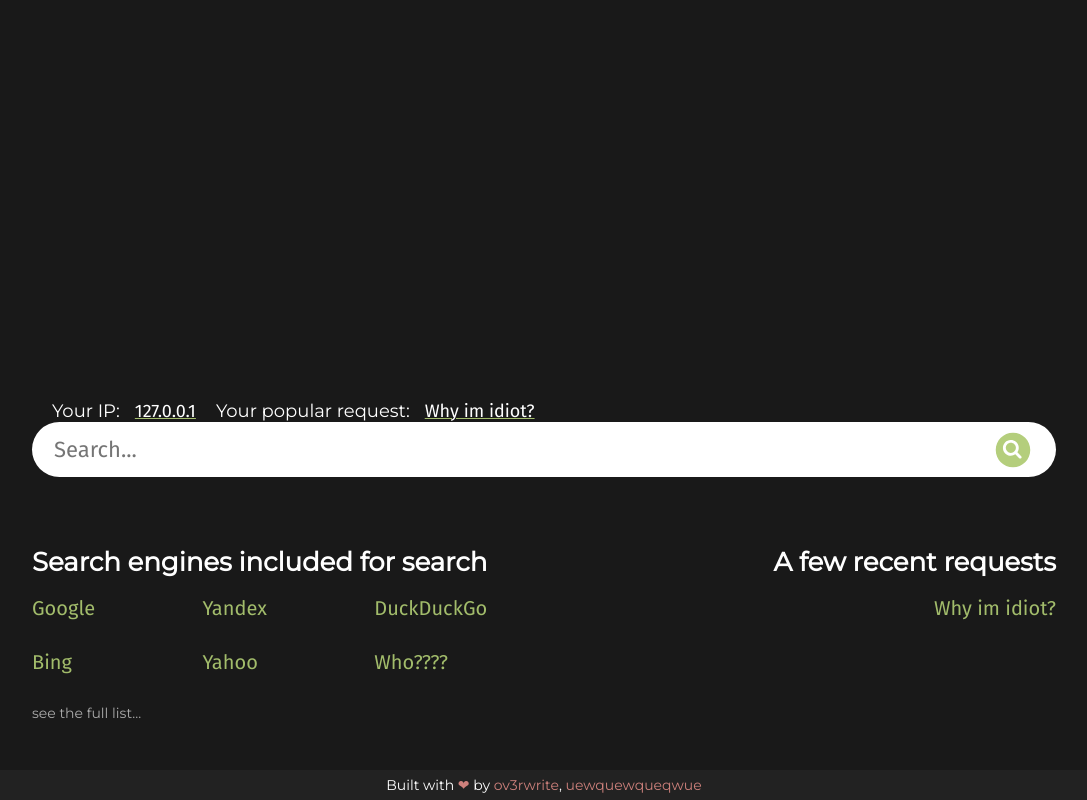
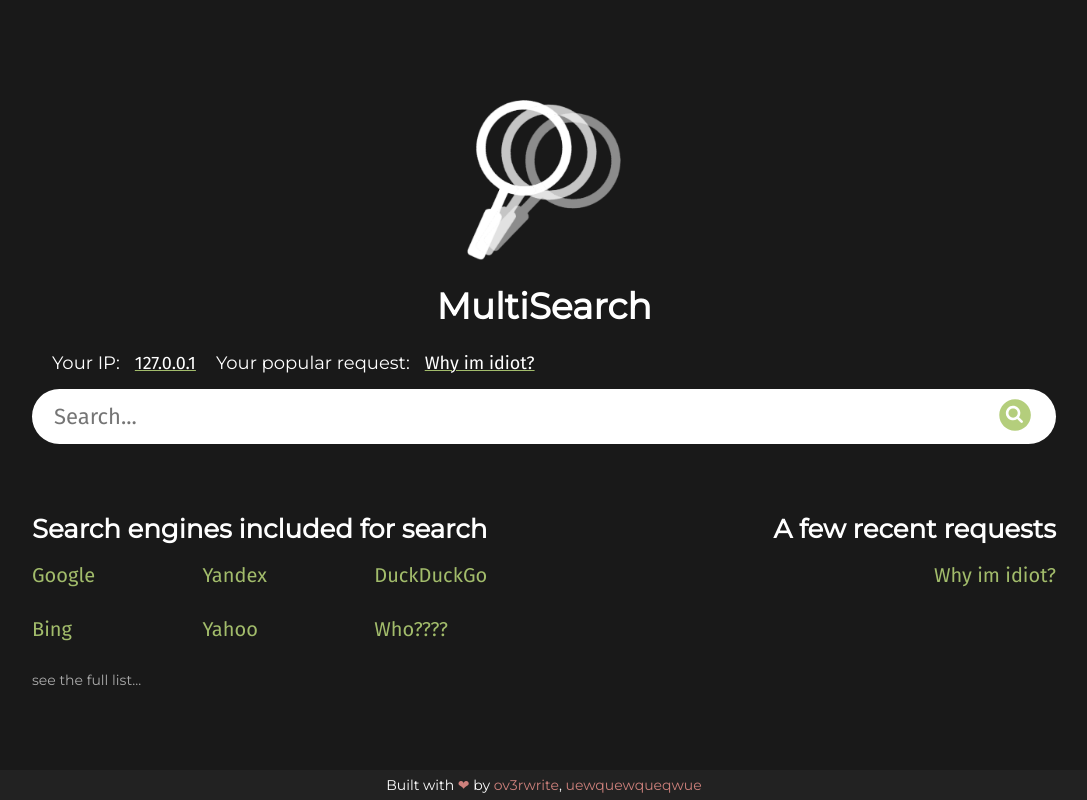
Before and after one commit to idmp152/multisearch, a FastAPI app: page / in a window 1280 px wide. Shown: the whole page, without its empty margins (96-1183 px from the left). Run offline with FastAPI, Linux system fonts and the light colour scheme.

Commit message:
full home page

```diff
--- a/src/multisearch/main.py
+++ b/src/multisearch/main.py
@@ -3,6 +3,8 @@ from pathlib import Path
 import uvicorn
 from fastapi import APIRouter, FastAPI, Request
 from fastapi.templating import Jinja2Templates
+from fastapi.staticfiles import StaticFiles
+from fastapi.responses import HTMLResponse
 
 app = FastAPI()
 api_router = APIRouter()
@@ -11,8 +13,10 @@ BASE_PATH = Path(__file__).resolve().parent
 TEMPLATES_DIR_NAME = "templates"
 TEMPLATES = Jinja2Templates(directory=str(BASE_PATH / TEMPLATES_DIR_NAME))
 
+app.mount("/static", StaticFiles(directory="static"), name="static")
+# app.mount("/images", StaticFiles(directory="static/images"), name="images")
 
-@api_router.get("/")
+@api_router.get("/", response_class=HTMLResponse)
 def homepage(request: Request):
     return TEMPLATES.TemplateResponse(
         "home_page/index.html",
--- /dev/null
+++ b/src/multisearch/static/styles/homepage.css
@@ -0,0 +1,190 @@
+html,
+body {
+  font-family: "Montserrat", "Fira Sans", sans-serif;
+  font-size: 10px;
+
+  -webkit-font-smoothing: antialiased;
+  -moz-osx-font-smoothing: grayscale;
+
+  padding: 0;
+  margin: 0;
+
+  background-color: #191919;
+  background-position: center;
+  background-repeat: no-repeat;
+  background-size: cover;
+
+  max-height: 100vh;
+
+  color: #fff;
+}
+h1 {
+  font-size: 3.6em;
+}
+h2 {
+  font-size: 2.6em;
+  line-height: 100%;
+}
+a {
+  text-decoration: none;
+}
+input {
+  font-family: "Fira Sans";
+  font-size: 2.2em;
+  line-height: 24px;
+
+  border-top-style: hidden;
+  border-right-style: hidden;
+  border-left-style: hidden;
+  border-bottom-style: hidden;
+
+  outline: none;
+
+  color: #747474;
+  cursor: text;
+}
+.wrapper {
+  display: flex;
+  flex-direction: column;
+
+  min-height: 100vh;
+}
+.main {
+  display: flex;
+  flex-direction: column;
+
+  width: 1024px;
+
+  flex: 1;
+
+  margin: 100px auto 0;
+}
+.logo {
+  display: flex;
+  flex-direction: column;
+  align-items: center;
+
+  margin: 0 auto 0;
+}
+.logo img {
+  width: 154px;
+  height: 160px;
+}
+.about-user {
+  display: flex;
+  flex-direction: row;
+
+  margin-bottom: 15px;
+}
+.about-user__items {
+  display: flex;
+
+  margin-left: 20px;
+}
+.user-item:nth-child(2) {
+  margin: 0;
+
+  font-family: "Fira Sans";
+  text-decoration: underline #a2bc6b 1px;
+}
+.user-item {
+  font-size: 1.8em;
+
+  margin-right: 15px;
+}
+.search-bar {
+  display: flex;
+  align-items: center;
+  justify-content: space-between;
+
+  width: 1024px;
+  height: 55px;
+  background-color: #fff;
+  border-radius: 36px;
+
+  margin-bottom: 50px;
+}
+.search-bar__input {
+  width: 100%;
+
+  margin-left: 20px;
+
+  color: #000;
+}
+.search-bar__magnifier {
+  width: 46px;
+  height: 46px;
+
+  margin-right: 20px;
+
+  line-height: 24px;
+
+  cursor: pointer;
+}
+.feed {
+  display: flex;
+  flex-direction: row;
+  justify-content: space-between;
+
+  margin-bottom: 30px;
+}
+.feed-font {
+  font-family: "Fira Sans";
+  font-size: 2em;
+}
+.feed-element {
+  display: flex;
+  flex-direction: column;
+}
+.feed-engine__items {
+  display: flex;
+  flex-direction: row;
+  justify-content: space-between;
+}
+.items {
+  display: flex;
+  flex-direction: column;
+}
+.item {
+  margin-bottom: 30px;
+}
+.item:nth-last-child(1) {
+  margin: 0;
+}
+.feed-requests__items {
+  display: flex;
+  flex-direction: column;
+}
+.feed-requests__items .item {
+  margin-bottom: 10px;
+  text-align: right;
+}
+.unselectable {
+  -webkit-touch-callout: none; /* iOS Safari */
+  -webkit-user-select: none; /* Chrome/Safari/Opera */
+  -khtml-user-select: none; /* Konqueror */
+  -moz-user-select: none; /* Firefox */
+  -ms-user-select: none; /* Internet Explorer/Edge */
+  user-select: none; /* Non-prefixed version, currently
+  not supported by any browser */
+}
+.decor-r {
+  color: #ce817c;
+}
+.decor-g {
+  color: #a2bc6b;
+}
+.footer {
+  display: flex;
+  align-items: center;
+  justify-content: center;
+
+  flex: 0;
+
+  min-height: 30px;
+  max-width: 100vw;
+
+  background-color: #222222;
+
+  font-size: 1.4em;
+}
--- a/src/multisearch/templates/home_page/index.html
+++ b/src/multisearch/templates/home_page/index.html
@@ -10,191 +10,35 @@
       href="https://fonts.googleapis.com/css2?family=Fira+Sans&family=Montserrat&display=swap"
       rel="stylesheet"
     />
-    <style>
-      html,
-      body {
-        font-family: "Montserrat", "Fira Sans", sans-serif;
-        font-size: 10px;
-
-        -webkit-font-smoothing: antialiased;
-        -moz-osx-font-smoothing: grayscale;
-
-        padding: 0;
-        margin: 0;
-
-        background-color: #191919;
-        background-position: center;
-        background-repeat: no-repeat;
-        background-size: cover;
-
-        max-height: 100vh;
-
-        color: #fff;
-      }
-      h2 {
-        font-size: 2.6em;
-        line-height: 100%;
-      }
-      a {
-        text-decoration: none;
-      }
-      input {
-        font-family: "Fira Sans";
-        font-size: 2.2em;
-        line-height: 24px;
-
-        border-top-style: hidden;
-        border-right-style: hidden;
-        border-left-style: hidden;
-        border-bottom-style: hidden;
-
-        outline: none;
-
-        color: #747474;
-        cursor: text;
-      }
-      .wrapper {
-        display: flex;
-        flex-direction: column;
-
-        min-height: 100vh;
-      }
-      .main {
-        display: flex;
-        flex-direction: column;
-
-        width: 1024px;
-
-        flex: 1;
-
-        margin: 400px auto 0;
-      }
-      .about-user {
-        display: flex;
-        flex-direction: row;
-      }
-      .about-user__items {
-        display: flex;
-
-        margin-left: 20px;
-      }
-      .user-item:nth-child(2) {
-        margin: 0;
-
-        font-family: "Fira Sans";
-        text-decoration: underline #a2bc6b 1px;
-      }
-      .user-item {
-        font-size: 1.8em;
-
-        margin-right: 15px;
-      }
-      .search-bar {
-        display: flex;
-        align-items: center;
-        justify-content: space-between;
-
-        width: 1024px;
-        height: 55px;
-        background-color: #fff;
-        border-radius: 36px;
-
-        margin-bottom: 50px;
-      }
-      .search-bar__input {
-        max-width: 100vw;
-
-        margin-left: 20px;
-
-        color: #000;
-      }
-      .search-bar__magnifier {
-        width: 46px;
-        height: 46px;
-
-        margin-right: 20px;
-
-        line-height: 24px;
-
-        cursor: pointer;
-      }
-      .feed {
-        display: flex;
-        flex-direction: row;
-        justify-content: space-between;
-
-        margin-bottom: 30px;
-      }
-      .feed-font {
-        font-family: "Fira Sans";
-        font-size: 2em;
-      }
-      .feed-element {
-        display: flex;
-        flex-direction: column;
-      }
-      .feed-engine__items {
-        display: flex;
-        flex-direction: row;
-        justify-content: space-between;
-      }
-      .items {
-        display: flex;
-        flex-direction: column;
-      }
-      .item {
-        margin-bottom: 30px;
-      }
-      .item:nth-last-child(1) {
-        margin: 0;
-      }
-      .feed-requests__items {
-        display: flex;
-        flex-direction: column;
-      }
-      .feed-requests__items .item {
-        margin-bottom: 10px;
-        text-align: right;
-      }
-      .unselectable {
-        -webkit-touch-callout: none; /* iOS Safari */
-        -webkit-user-select: none; /* Chrome/Safari/Opera */
-        -khtml-user-select: none; /* Konqueror */
-        -moz-user-select: none; /* Firefox */
-        -ms-user-select: none; /* Internet Explorer/Edge */
-        user-select: none; /* Non-prefixed version, currently
-        not supported by any browser */
-      }
-      .decor-r {
-        color: #ce817c;
-      }
-      .decor-g {
-        color: #a2bc6b;
-      }
-      .footer {
-        display: flex;
-        align-items: center;
-        justify-content: center;
-
-        flex: 0;
-
-        min-height: 30px;
-        max-width: 100vw;
-
-        background-color: #222222;
-
-        font-size: 1.4em;
-      }
-    </style>
-    <!-- <link rel="stylesheet" href="homepage.css"> -->
+    <link
+      rel="stylesheet"
+      href="{{ url_for('static', path='styles/homepage.css') }}"
+    />
     <!-- <link rel="icon" href="images/.ico" type="image/x-icon" sizes="64x64 32x32 24x24 16x16" > -->
-    <!-- <link rel="icon" href="images/.png" type="image/png" sizes="192x192"> -->
-    <!-- <link rel="icon" href="images/.png" type="image/png" sizes="512x512"> -->
+    <link
+      rel="icon"
+      href="{{ url_for('static', path='images/logo_page.png') }}"
+      type="image/png"
+      sizes="192x192"
+    />
+    <link
+      rel="icon"
+      href="{{ url_for('static', path='images/logo_page.png') }}"
+      type="image/png"
+      sizes="512x512"
+    />
     <title>MultiSearch</title>
   </head>
   <body>
     <div class="wrapper">
       <div class="main">
+        <div class="logo">
+          <img
+            src="{{ url_for('static', path='images/logo.png') }}"
+            alt="logo"
+          />
+          <h1>MultiSearch</h1>
+        </div>
         <div class="about-user">
           <div class="about-user__items">
             <span class="user-item">Your IP:</span>
@@ -255,7 +99,9 @@
             </div>
           </div>
         </div>
-        <a href="#" style="font-size: 1.4em; color: #ABABAB; cursor: pointer;">see the full list...</a>
+        <a href="#" style="font-size: 1.4em; color: #ababab; cursor: pointer"
+          >see the full list...</a
+        >
       </div>
       <footer class="footer">
         Built with&nbsp;<span class="decor-r">❤︎</span>&nbsp;by&nbsp;<span
```
Also changed, not shown: src/multisearch/templates/home_page/homepage.css (deleted, +0 -19 lines), src/multisearch/static/images/logo.png (added), src/multisearch/static/images/logo_page.png (added).
